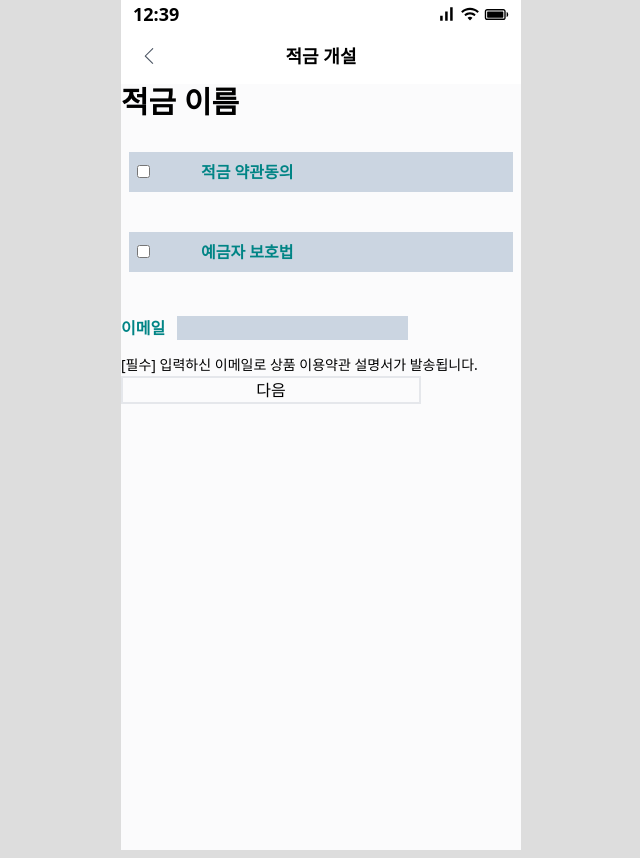
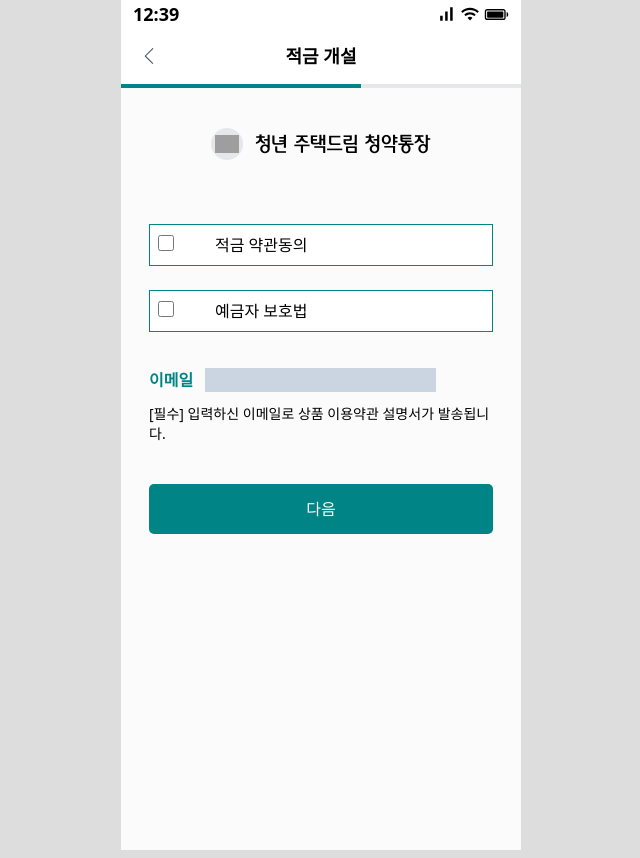
Before and after one commit to HanaPiece/hana-piece-client, a React (Vite) app: page /product/1/term in a window 1280 px wide. Shown: the whole page, without its empty margins (319-959 px from the left). Built offline with nearby package versions, Linux system fonts and the light colour scheme; grey boxes are pictures that could not be loaded; what chartjs-plugin-datalabels would draw is missing.

Commit message:
design: 적금 개설 - 약관 동의 페이지 디자인 수정

```diff
--- a/src/pages/product/ProductTermPage.tsx
+++ b/src/pages/product/ProductTermPage.tsx
@@ -14,13 +14,14 @@ const ProductTerm = ({ name, content, onCheckboxChange }: Props) => {
 
   return (
     <>
-      <div className="p-2 m-2 bg-slate-300 grid grid-cols-6 gap-4 cursor-pointer">
+      <div className="p-2 bg-white border-customGreen border grid grid-cols-6 gap-4 cursor-pointer">
         <div>
-          <input type="checkbox" onChange={onCheckboxChange} />
+          <input type="checkbox" onChange={onCheckboxChange} className="w-4 h-4 text-green-600 bg-gray-100 border-gray-300 peer-checked:bg-customGreen" />
+
         </div>
         <div className="col-span-5">
           <div
-            className="font-bold text-customGreen"
+            className=""
             onClick={() => {
               setModalOpen(true);
             }}
@@ -28,10 +29,9 @@ const ProductTerm = ({ name, content, onCheckboxChange }: Props) => {
             {name}
           </div>
           <PhoneModal isOpen={isModalOpen} onClose={() => setModalOpen(false)}>
-            <h2 className="mt-3 text-3xl text-center">📢</h2>
             <h2 className="mt-4 text-xl font-bold text-center">{name}</h2>
-            <h2 className="mt-4 text-center break-words">{content}</h2>
-            <button onClick={() => setModalOpen(false)} className="border-2">
+            <div className="mt-4 text-center break-words overflow-auto border h-48">{content}</div>
+            <button onClick={() => setModalOpen(false)} className="green-button mt-5 mb-3">
               확인했어요
             </button>
           </PhoneModal>
@@ -84,9 +84,18 @@ export const ProductTermPage = () => {
     <>
       <div className="container">
         <TopLine name={"적금 개설"} />
-
-        <div>
-          <div className="text-3xl font-bold">적금 이름</div>
+        <div className="h-1 bg-gray-200">
+          <div className="w-3/5 hana-color h-1"></div>
+        </div>
+        <div className="mx-7 mt-10">
+          <div className="flex justify-center gap-x-3 my-10 items-center">
+            <div>
+              <div className='bg-gray-200 w-8 h-8 rounded-full grid place-items-center'>
+                  <img src='\img-hana-symbol-m.png' alt='하나은행' className='w-9/12' />
+              </div>
+            </div>
+            <p className="text-xl font-hana-cm">청년 주택드림 청약통장</p>
+          </div>
           <br />
           <div>
             <ProductTerm
@@ -102,10 +111,10 @@ export const ProductTermPage = () => {
           </div>
           <label className="text-customGreen font-semibold">이메일</label>
           <input type="text" className="m-3 bg-slate-300" /> <br />
-          <span className="text-sm">
+          <p className="text-sm">
             [필수] 입력하신 이메일로 상품 이용약관 설명서가 발송됩니다.
-          </span>
-          <button onClick={handleSubmit} className="border-2 w-3/4">
+          </p>
+          <button onClick={handleSubmit} className="green-button mt-10">
             다음
           </button>
         </div>
```
